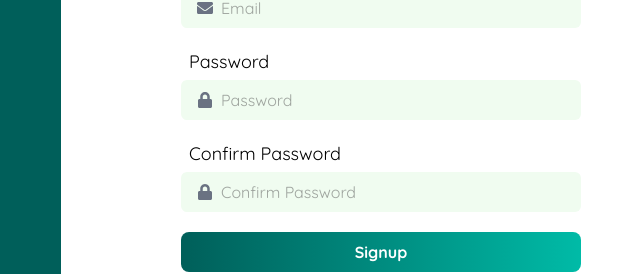
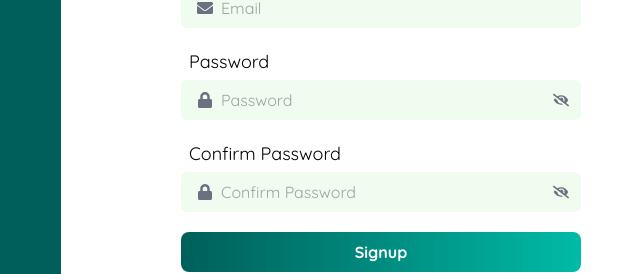
Before and after one commit to aryanmalla19/stocksense-fe, a React (Vite) app: page /register in a window 1280 px wide. Shown: the part 324-598 px from the top of the page, without its empty margins (579-1219 px from the left). Built offline with nearby package versions, Linux system fonts and the light colour scheme.

Commit message:
Name validation and password validation added

```diff
--- /dev/null
+++ b/src/components/common/Passwordhidded.jsx
@@ -0,0 +1,16 @@
+import React from "react";
+import { FaEye, FaEyeSlash } from "react-icons/fa";
+
+const Passwordhidded = ({ isVisible, toggleVisibility }) => {
+  return (
+    <button
+      type="button"
+      className="absolute right-3 top-1/2 transform -translate-y-1/2 text-gray-500"
+      onClick={toggleVisibility}
+    >
+      {isVisible ? <FaEye /> : <FaEyeSlash />}
+    </button>
+  );
+};
+
+export default Passwordhidded;
--- a/src/pages/Auth/RegisterPages.jsx
+++ b/src/pages/Auth/RegisterPages.jsx
@@ -1,4 +1,4 @@
-import React from "react";
+import React, { useState } from "react";
 import { Link } from "react-router-dom";
 import { useForm } from "react-hook-form";
 import SocialLogin from "../../authcomponent/SocialLogin";
@@ -7,10 +7,13 @@ import RegisterHeader from "../../authcomponent/RegisterHeader";
 import useRegister from "../../hooks/useRegister";
 import Input from "../../components/stocks/Input";
 import LoadingSpinner from "../../components/common/LoadingSpinner";
+import Passwordhidded from "../../components/common/Passwordhidded";
 
 const RegisterPages = () => {
-  const { mutate, isLoading, serverErrors } = useRegister(); // Get serverErrors
-
+  // State to toggle password visibility
+  const [showPassword, setShowPassword] = useState(false);
+  const [showConfirmPassword, setShowConfirmPassword] = useState(false);
+  const { mutate, isLoading, serverErrors } = useRegister();
   const {
     register,
     handleSubmit,
@@ -37,7 +40,13 @@ const RegisterPages = () => {
               Name
             </label>
             <Input
-              {...register("name", { required: "Name is required" })}
+              {...register("name", {
+                required: "Name is required",
+                pattern: {
+                  value: /^[A-Za-z\s]+$/,
+                  message: "Only letters are allowed",
+                },
+              })}
               type="text"
               placeholder="Name"
               icon={FaUser}
@@ -76,18 +85,24 @@ const RegisterPages = () => {
             <label className="font-medium ml-2 text-lg" htmlFor="password">
               Password
             </label>
+            <div className="relative">
               <Input
                 {...register("password", {
                   required: "Password is required",
                   minLength: {
-                  value: 6,
-                  message: "Password must be at least 6 characters",
+                    value: 8,
+                    message: "Password must be at least 8 characters",
                   },
                 })}
-              type="password"
                 placeholder="Password"
+                type={showPassword ? "text" : "password"}
                 icon={FaLock}
               />
+              <Passwordhidded
+                isVisible={showPassword}
+                toggleVisibility={() => setShowPassword(!showPassword)}
+              />
+            </div>
             {errors.password && (
               <p className="text-red-500">{errors.password.message}</p>
             )}
@@ -102,16 +117,23 @@ const RegisterPages = () => {
             >
               Confirm Password
             </label>
+            <div className="relative">
               <Input
                 {...register("password_confirmation", {
                   required: "Please confirm your password",
                   validate: (value) =>
                     value === watch("password") || "Passwords do not match",
                 })}
-              type="password"
                 placeholder="Confirm Password"
+                type={showPassword ? "text" : "password"}
                 icon={FaLock}
               />
+              <Passwordhidded
+                isVisible={showPassword}
+                toggleVisibility={() => setShowPassword(!showPassword)}
+              />
+            </div>
+
             {errors.password_confirmation && (
               <p className="text-red-500">
                 {errors.password_confirmation.message}
```
Lines whose indentation alone changed are shown as unchanged.
